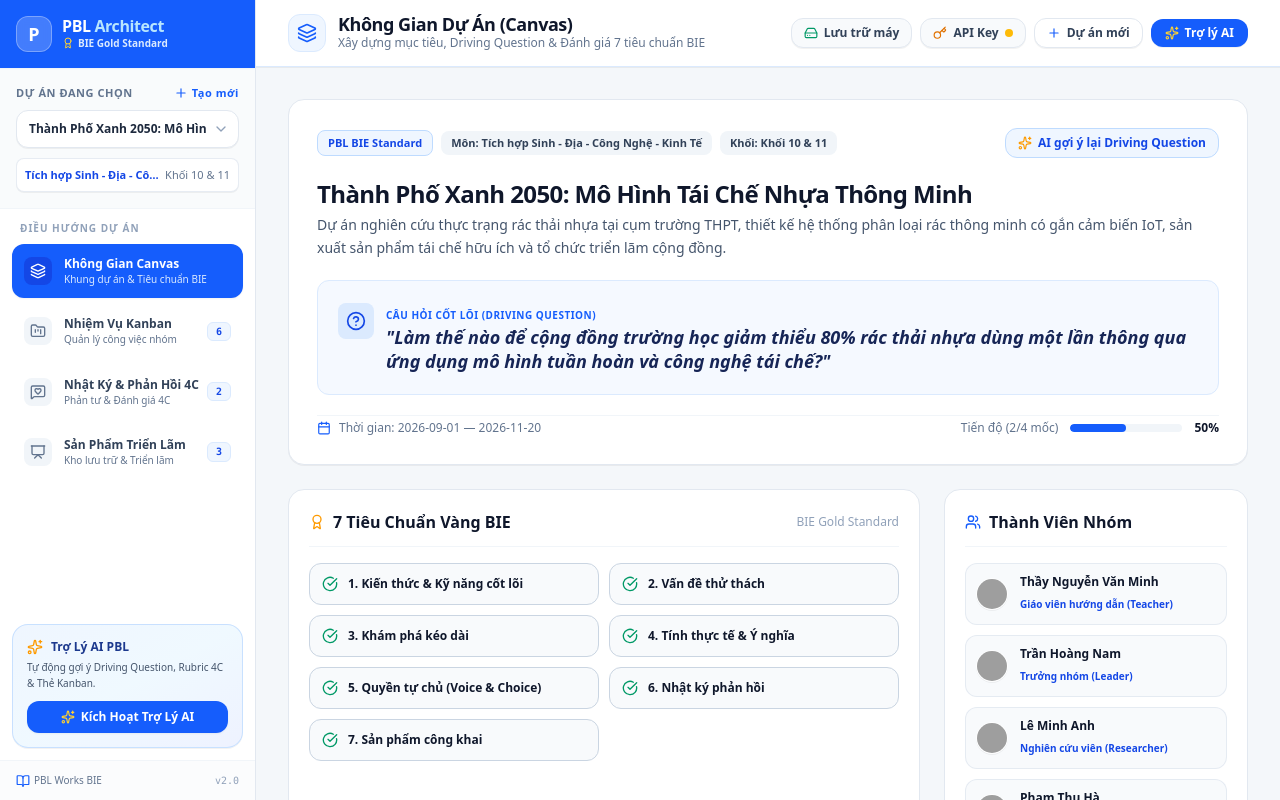
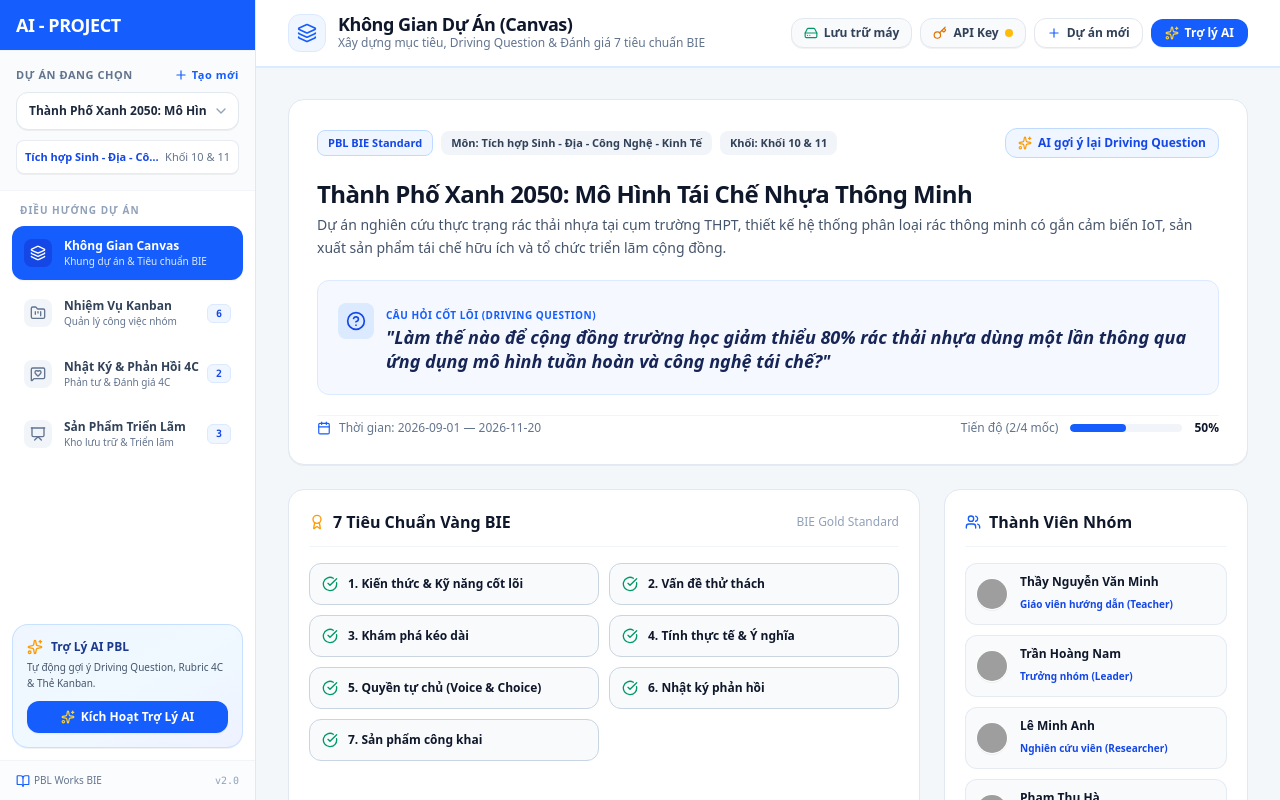
Before and after one commit to btduy10/PBL_Plan, a React (Vite) app: page / in a window 1280 px wide. Shown: the top 800 px of the page. Built offline with nearby package versions, Linux system fonts and the light colour scheme; grey boxes are pictures that could not be loaded.

Commit message:
chore: rename application to AI - PROJECT
Update project branding and sidebar UI to reflect the new name.

```diff
--- a/index.html
+++ b/index.html
@@ -3,7 +3,7 @@
   <head>
     <meta charset="UTF-8" />
     <meta name="viewport" content="width=device-width, initial-scale=1.0" />
-    <title>PBL Architect - Thiet ke du an PBL BIE</title>
+    <title>AI - PROJECT</title>
     <script>
       (function() {
         try {
--- a/metadata.json
+++ b/metadata.json
@@ -1,5 +1,5 @@
 {
-  "name": "PBL Master - Quản Lý Dự Án Học Tập",
+  "name": "AI - PROJECT",
   "description": "Ứng dụng quản lý dự án học tập theo phương pháp PBL chuẩn BIE với Bảng Kanban, Rubric 4C, Nhật ký phản hồi & AI Co-pilot",
   "requestFramePermissions": [],
   "majorCapabilities": ["MAJOR_CAPABILITY_SERVER_SIDE_GEMINI_API"]
--- a/src/components/Sidebar.tsx
+++ b/src/components/Sidebar.tsx
@@ -10,7 +10,6 @@ import {
   Sparkles,
   Plus,
   ChevronDown,
-  Award,
   Menu,
   X,
   BookOpen
@@ -80,20 +79,10 @@ export const Sidebar: React.FC<SidebarProps> = ({
     <div className="flex flex-col h-full bg-white text-slate-800 border-r border-slate-200 select-none overflow-y-auto">
       {/* Brand Header */}
       <div className="p-4 border-b border-slate-100 flex items-center justify-between shrink-0 bg-blue-600 text-white">
-        <div className="flex items-center gap-2.5">
-          <div className="h-9 w-9 rounded-xl bg-white/20 backdrop-blur-xs flex items-center justify-center text-white font-extrabold text-lg shadow-2xs border border-white/30">
-            P
-          </div>
-          <div>
-            <div className="flex items-center gap-1.5">
-              <h1 className="text-base font-extrabold text-white tracking-tight leading-none">
-                PBL <span className="text-sky-200">Architect</span>
-              </h1>
-            </div>
-            <span className="text-[10px] text-blue-100 font-semibold flex items-center gap-1 mt-0.5">
-              <Award className="w-3 h-3 text-amber-300" /> BIE Gold Standard
-            </span>
-          </div>
+        <div>
+          <h1 className="text-lg font-black text-white tracking-tight leading-none">
+            AI - PROJECT
+          </h1>
         </div>
 
         {/* Mobile close button */}
@@ -229,12 +218,7 @@ export const Sidebar: React.FC<SidebarProps> = ({
           >
             <Menu className="w-5 h-5" />
           </button>
-          <div className="flex items-center gap-2">
-            <div className="h-7 w-7 rounded-lg bg-white/20 flex items-center justify-center text-white font-extrabold text-sm border border-white/30">
-              P
-            </div>
-            <span className="font-extrabold text-sm tracking-tight">PBL Architect</span>
-          </div>
+          <span className="font-black text-base tracking-tight text-white">AI - PROJECT</span>
         </div>
 
         <button
```
